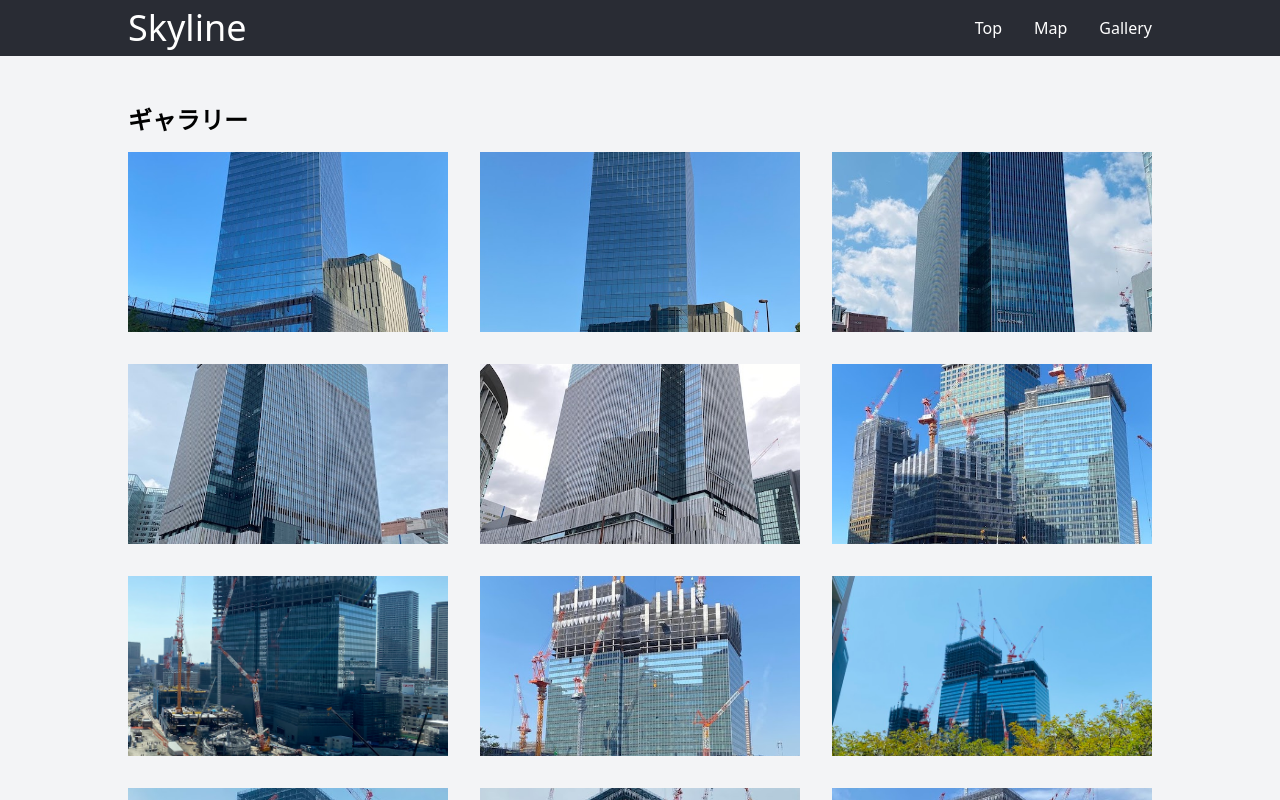
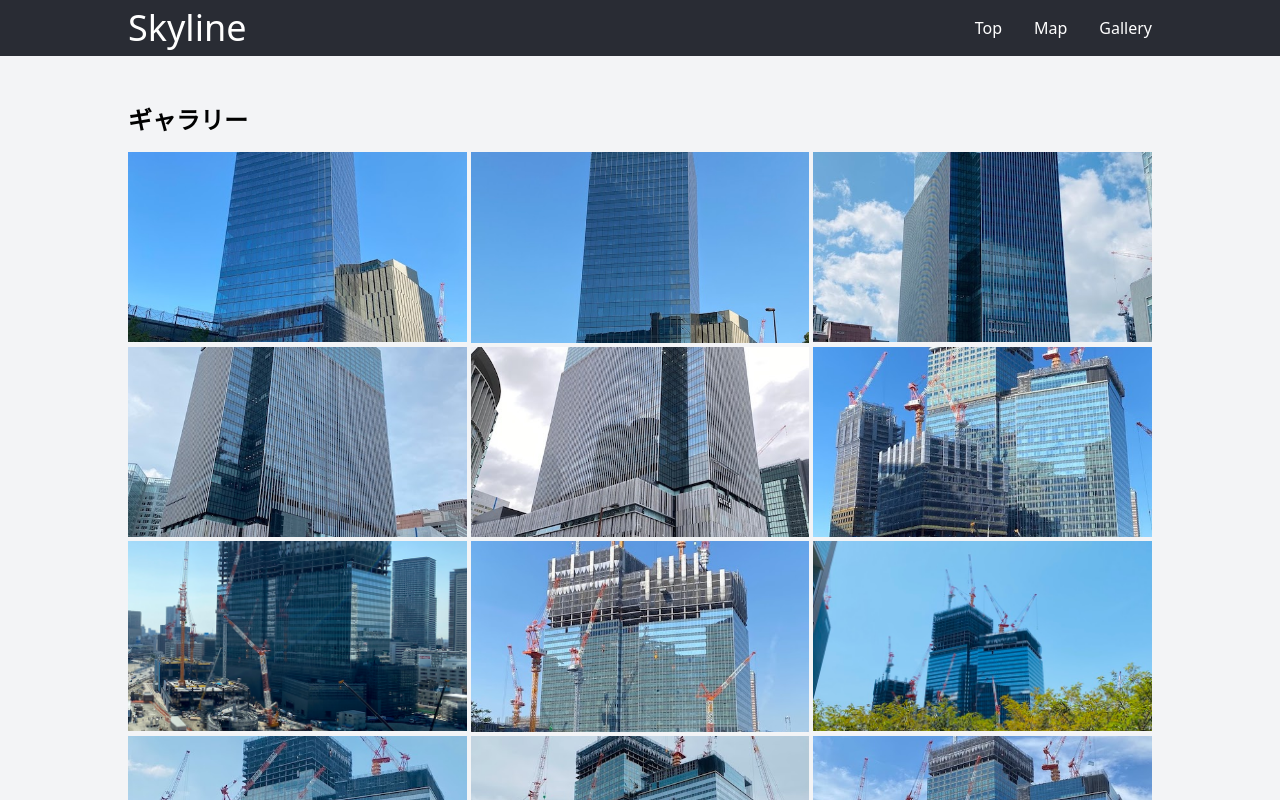
Before and after one commit to FNYukii/Skyline, a Next.js app: page /gallery in a window 1280 px wide. Shown: the top 800 px of the page. Built offline with nearby package versions, Linux system fonts and the light colour scheme.

Commit message:
feat: UIのスタイル調整

```diff
--- a/src/app/gallery/page.tsx
+++ b/src/app/gallery/page.tsx
@@ -15,13 +15,13 @@ export default function Page() {
 		<div>
 			<h1 className='mt-12 text-2xl font-bold'>ギャラリー</h1>
 
-			<div className='mt-4 grid grid-cols-1 sm:grid-cols-2 md:grid-cols-3 gap-8'>
+			<div className='mt-4 grid grid-cols-1 sm:grid-cols-2 md:grid-cols-3 gap-1'>
 
 				{photos.map((photo, index) => (
 
 					<div key={index}>
 
-						<div className="relative aspect-video bg-gray-200   hover:brightness-90 hover:cursor-pointer transition">
+						<div className="relative aspect-video bg-gray-200   hover:brightness-90 transition">
 							<Image src={photo.src} alt={photo.alt} className="object-cover" fill priority />
 						</div>
 					</div>
```
